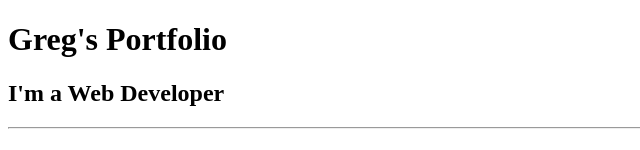
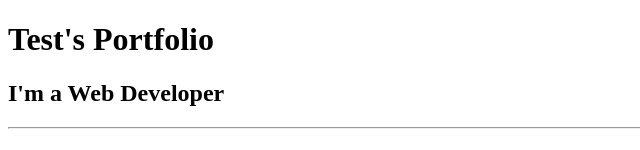
Before and after one commit to icKBate-sandbox/html-portfolio, a plain HTML site: page index.html in a window 1280 px wide. Shown: the top 150 px of the page, without its empty margins (0-640 px from the left). Drawn offline with Linux system fonts and the light colour scheme.

Commit message:
Update index.html

```diff
--- a/index.html
+++ b/index.html
@@ -3,10 +3,10 @@
 <html lang="en">
 <head>
     <meta charset="UTF-8">
-    <title>Greg's Portfolio</title>
+    <title>Test's Portfolio</title>
 </head>
 <body>
-    <h1>Greg's Portfolio</h1>
+    <h1>Test's Portfolio</h1>
     <h2>I'm a Web Developer</h2>
     <hr />
     <h3>
```
